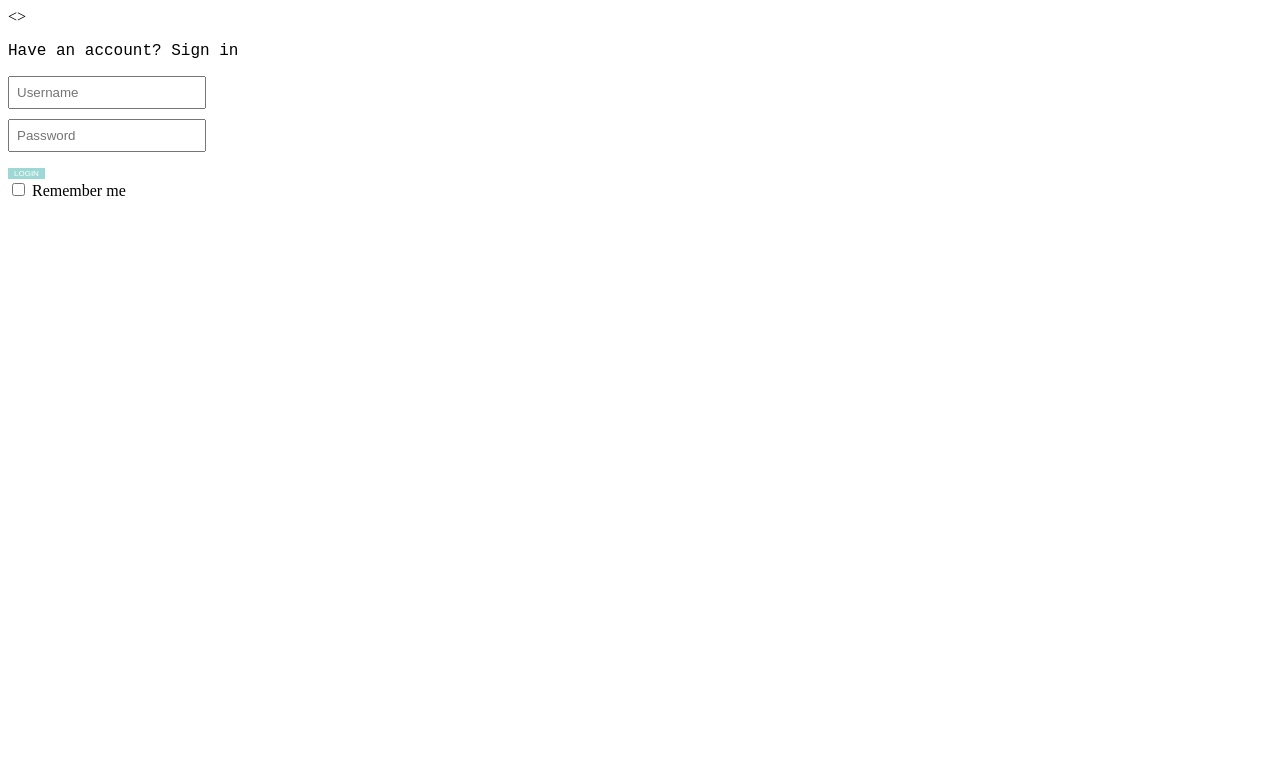
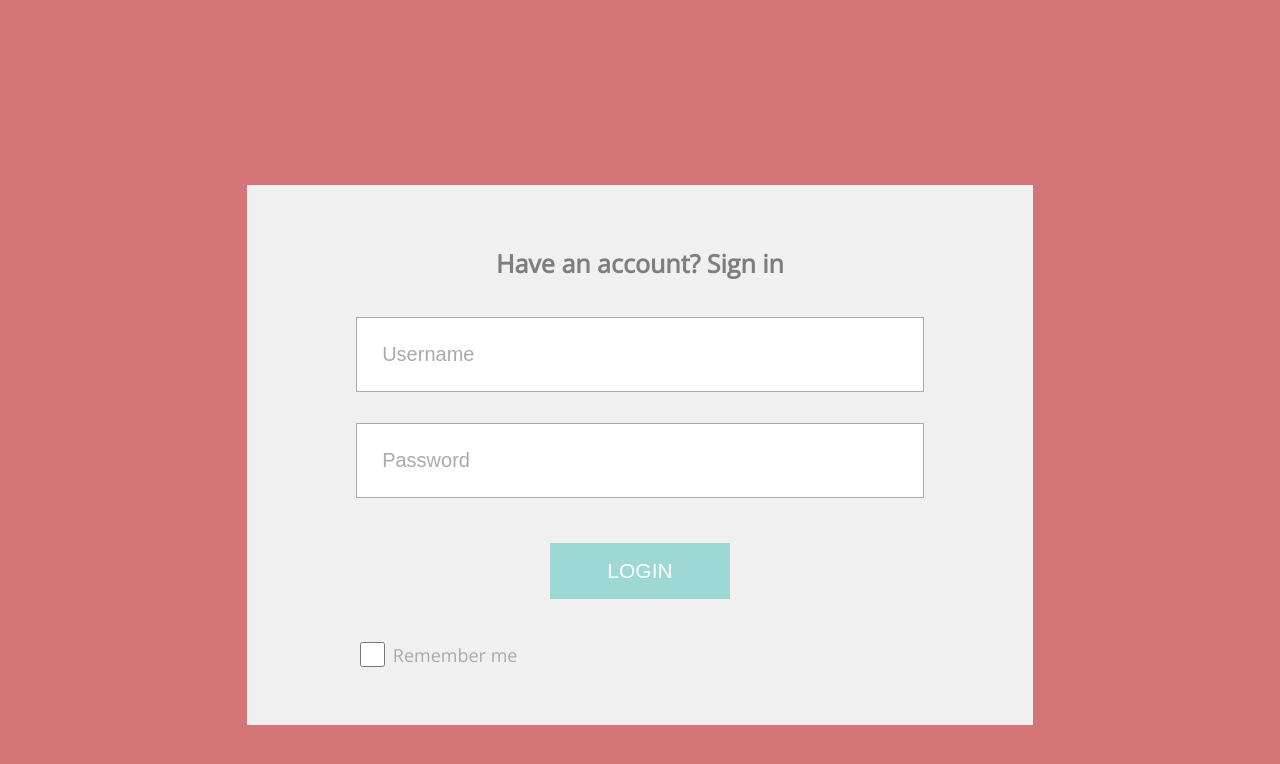
Before and after one commit to tazMeah/bubblegum, a plain HTML site: page index.html in a window 1280 px wide. Drawn offline with nearby package versions, Linux system fonts and the light colour scheme.

Commit message:
Complete redo of exercise without display:block, no <br> elements, no flex orgrid

```diff
--- a/index.html
+++ b/index.html
@@ -1,26 +1,39 @@
 <!DOCTYPE html>
 <html lang="en">
+
 <head>
     <meta charset="UTF-8">
     <meta http-equiv="X-UA-Compatible" content="IE=edge">
     <meta name="viewport" content="width=device-width, initial-scale=1.0">
     <title>Document</title>
-    <link rel="stylesheet" href="styles.css">
+
+    <link rel="stylesheet" href="styles.css" />
+    <link rel="preconnect" href="https://fonts.gstatic.com">
+    <link href="https://fonts.googleapis.com/css2?family=Open+Sans:wght@300&display=swap" rel="stylesheet">
+
+
 </head>
+
 <body>
-<>
-    <p>Have an account? Sign in</p>
-    <input class="formField" placeholder="Username"/>
-    <br/>
-    <input class="formField" placeholder="Password"/>
-    <br/>
+    <form>
+        <h1>Have an account? Sign in</h1>
+        <div class="padding">
+            <input placeholder="Username" />
+        </div>
+        <div class="padding">
+            <input placeholder="Password" />
+        </div>
         <button>LOGIN</button>
-    <br/>
+        <div class="padding">
             <label>
                 <input type="checkbox"/>
                 Remember me
             </label>
+        </div>
+
+
     </form>
 
 </body>
+
 </html>
--- a/styles.css
+++ b/styles.css
@@ -1,16 +1,71 @@
-p {
-    font-family:'Courier New', Courier, monospace;
+body {
+    background: #d47677;
 }
 
-.formField {
-    width: 180px;
-    padding: 7px;
-    margin-bottom: 10px;
+form {
+  text-align: center;
+  background: #f0f0f0;
+  text-align: center;
+  border: 1px solid #f0f0f0;
+  background: #f0f0f0;
+  margin-top: 185px;
+  width: 62%;
+  margin-left: auto;
+  margin-right: auto;
+  font-family: 'Open Sans', sans-serif;
+  padding-bottom: 46px;
+}
+
+h1 {
+    font-size: 25px;
+    margin-top: 60px;
+    color: #7e7e7e;
+}
+
+input {
+    font-size: 20px;
+    padding: 25px;
+    margin-top: 20px;
+    border: 1px solid #aaaaaa;
+    margin-bottom: 11px;
+    width: 100%;
+    box-sizing: border-box;
+}
+
+.padding {
+    padding: 0 108px;
 }
 
 button {
-    background-color: #9dd8d4;
+    margin-top: 34px;
+    font-size: 21px;
+    padding: 15px 56px;
+    border: 1px solid #9dd8d4;
     color: white;
-    border: #9dd8d4;
-    font-size: 8px;
+    background: #9dd8d4;
+    cursor: pointer;
 }
+
+input[type="checkbox"] {
+    height: 25px;
+    width: 25px;
+}
+
+div.padding:nth-of-type(3) {
+    text-align: left;
+    margin-top: 23px;
+
+}
+div.padding:nth-of-type(3) input {
+    vertical-align: sub;
+
+}
+
+label {
+    font-size: 18px;
+    color: #aaaaaa;
+}
+
+::placeholder {
+    color: #aaaaaa;
+}
```
Lines whose indentation alone changed are shown as unchanged.
